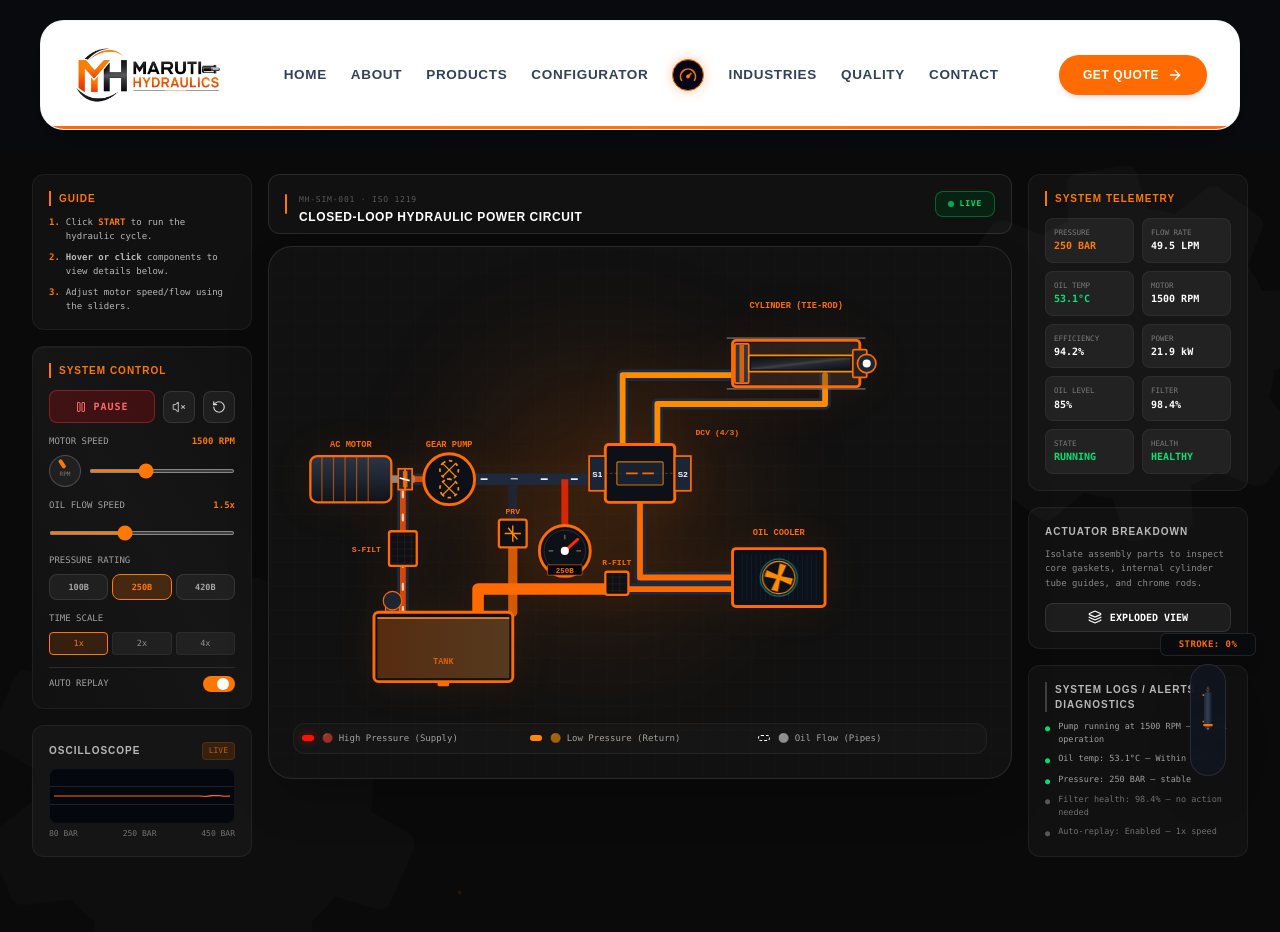
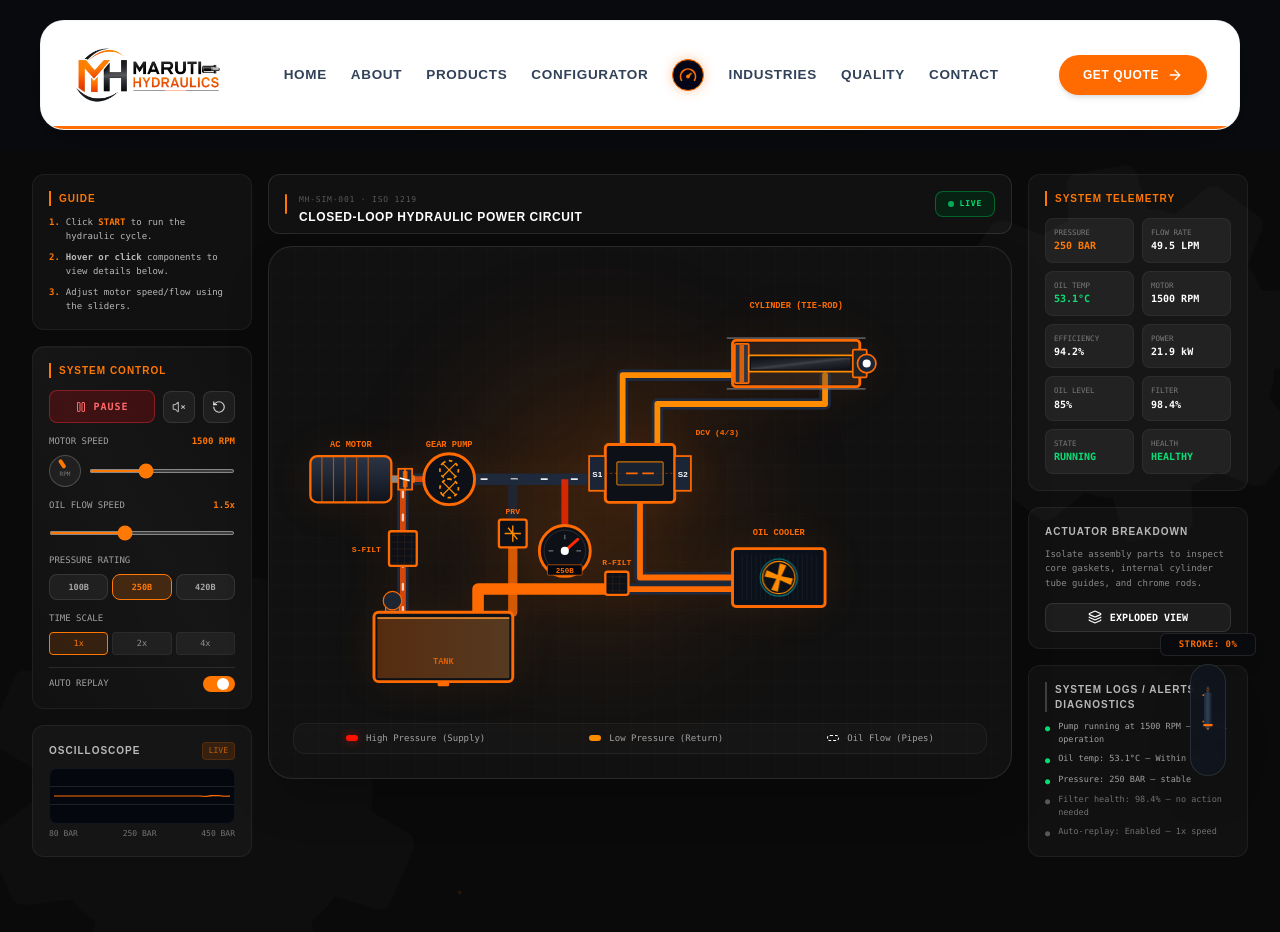
Before and after one commit to marutihydraulics09-ops/Maruti-Hydraulic-, a React (Vite) app: page /simulator in a window 1280 px wide. Shown: the top 932 px of the page. Built offline with nearby package versions, Linux system fonts and the light colour scheme.

Commit message:
feat: create interactive hydraulic system simulator with web audio engine and physics calculations

```diff
--- a/src/pages/Simulator.jsx
+++ b/src/pages/Simulator.jsx
@@ -1731,20 +1731,19 @@ SYSTEM HEALTH:
 
 
             {/* Visual Legend for Normal Users */}
-            <div className="w-full mt-3 grid grid-cols-3 gap-2 px-2 py-2 rounded-xl bg-white/[0.02] border border-white/5 font-mono text-[9px] text-white/60">
+            <div className="w-full mt-3 flex flex-wrap items-center justify-center sm:justify-around gap-x-6 gap-y-2 px-3 py-2 rounded-xl bg-white/[0.02] border border-white/5 font-mono text-[10px] sm:text-[9px] text-white/60">
               <div className="flex items-center gap-2">
                 <span className="w-3 h-1.5 rounded bg-[#ff1100] shadow-[0_0_8px_rgba(255,17,0,0.5)] shrink-0" />
-                <span>🔴 High Pressure (Supply)</span>
+                <span>High Pressure (Supply)</span>
               </div>
               <div className="flex items-center gap-2">
                 <span className="w-3 h-1.5 rounded bg-[#ff8c00] shrink-0" />
-                <span>🟠 Low Pressure (Return)</span>
+                <span>Low Pressure (Return)</span>
               </div>
               <div className="flex items-center gap-2">
                 <span className="w-3 h-1.5 rounded border border-dashed border-white shrink-0" />
-                <span>⚪ Oil Flow (Pipes)</span>
-              </div>
-
+                <span>Oil Flow (Pipes)</span>
+              </div>
             </div>
 
             {/* Dynamic Bottom Information Panel [Feature 49] */}
```
